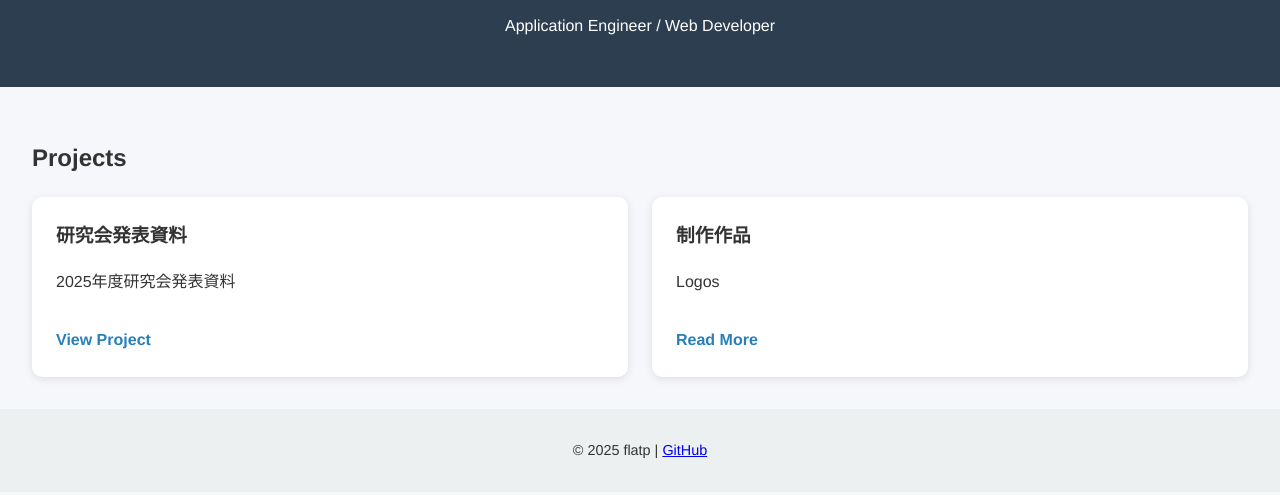
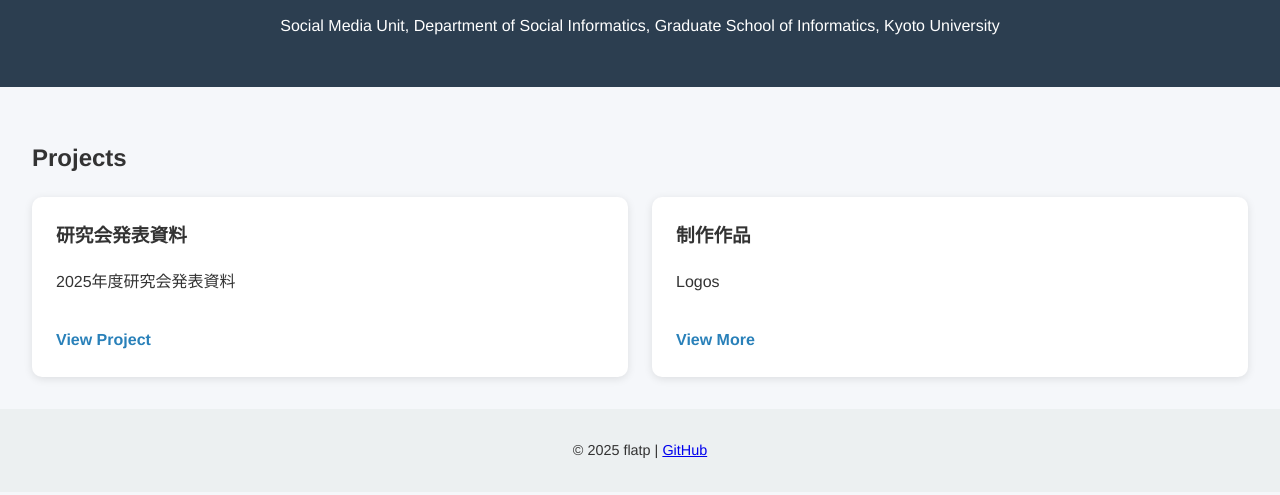
Before and after one commit to flatp/mypage, a plain HTML site: page index.html in a window 1280 px wide. Shown: the part 99-594 px from the top of the page. Drawn offline with Linux system fonts and the light colour scheme.

Commit message:
Update index.html

```diff
--- a/index.html
+++ b/index.html
@@ -9,7 +9,8 @@
 <body>
   <header>
     <h1>flatp</h1>
-    <p>Application Engineer / Web Developer</p>
+    <!--　<p>Application Engineer / Web Developer</p> -->
+    <p>Social Media Unit, Department of Social Informatics, Graduate School of Informatics, Kyoto University</p>
   </header>
 
   <section id="projects">
@@ -23,7 +24,7 @@
       <div class="project-card">
         <h3>制作作品</h3>
         <p>Logos</p>
-        <a href="https://github.com/flatp/logos" target="_blank">Read More</a>
+        <a href="https://github.com/flatp/logos" target="_blank">View More</a>
       </div>
     </div>
   </section>
```
